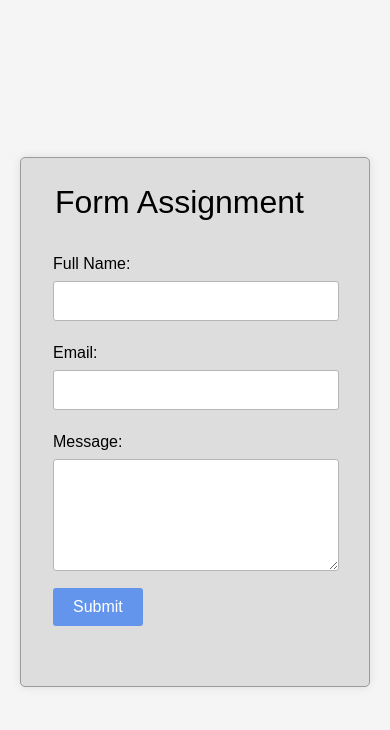
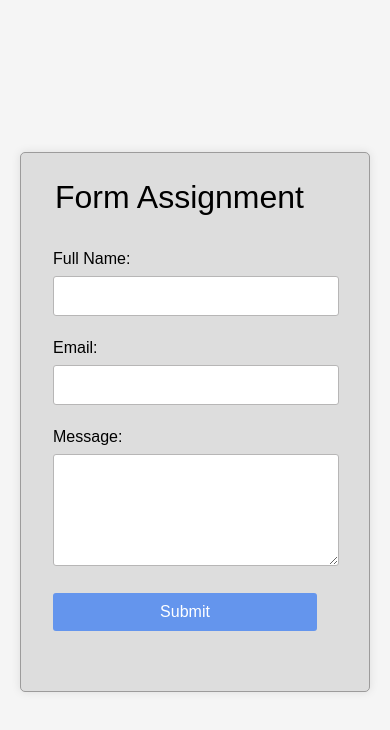
Before and after one commit to bagga1522/jasmeet-bagga-form-1526, a plain HTML site: page index.html in a window 390 px wide. Drawn offline with Linux system fonts and the light colour scheme.

Commit message:
Add files via upload

```diff
--- a/css/style.css
+++ b/css/style.css
@@ -124,3 +124,9 @@ input[type="submit"]:hover {
     width: 100%;
   }
 }
+@media (max-width: 600px) {
+  input[type="submit"] {
+    width: 100%; /* Expand button to full width */
+    margin-top: 10px; /* Optional: Add margin to separate from other elements */
+  }
+}
```
